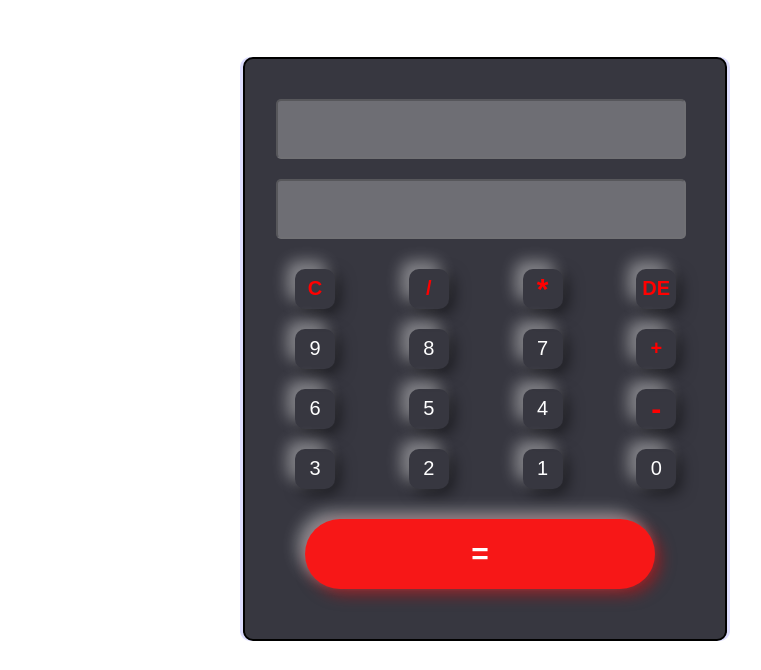
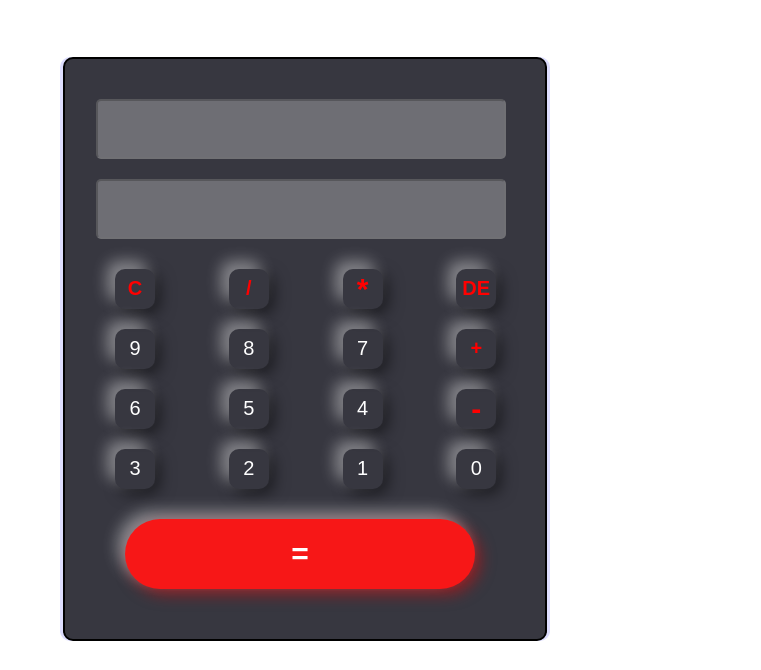
Before and after one commit to Shrishti-Coder/Calculator, a plain HTML site: page index.htm in a window 1280 px wide. Shown: the part 130-800 px from the top of the page, without its empty margins (368-1129 px from the left). Drawn offline with Linux system fonts and the light colour scheme.

Commit message:
index.htm

```diff
--- a/index.htm
+++ b/index.htm
@@ -12,7 +12,7 @@
     }
     .container{
       width: 490px;
-margin-left: 600px;
+margin-left: 420px;
 padding-top: 0px;
 padding-bottom: 0px;
   height: auto;
```
